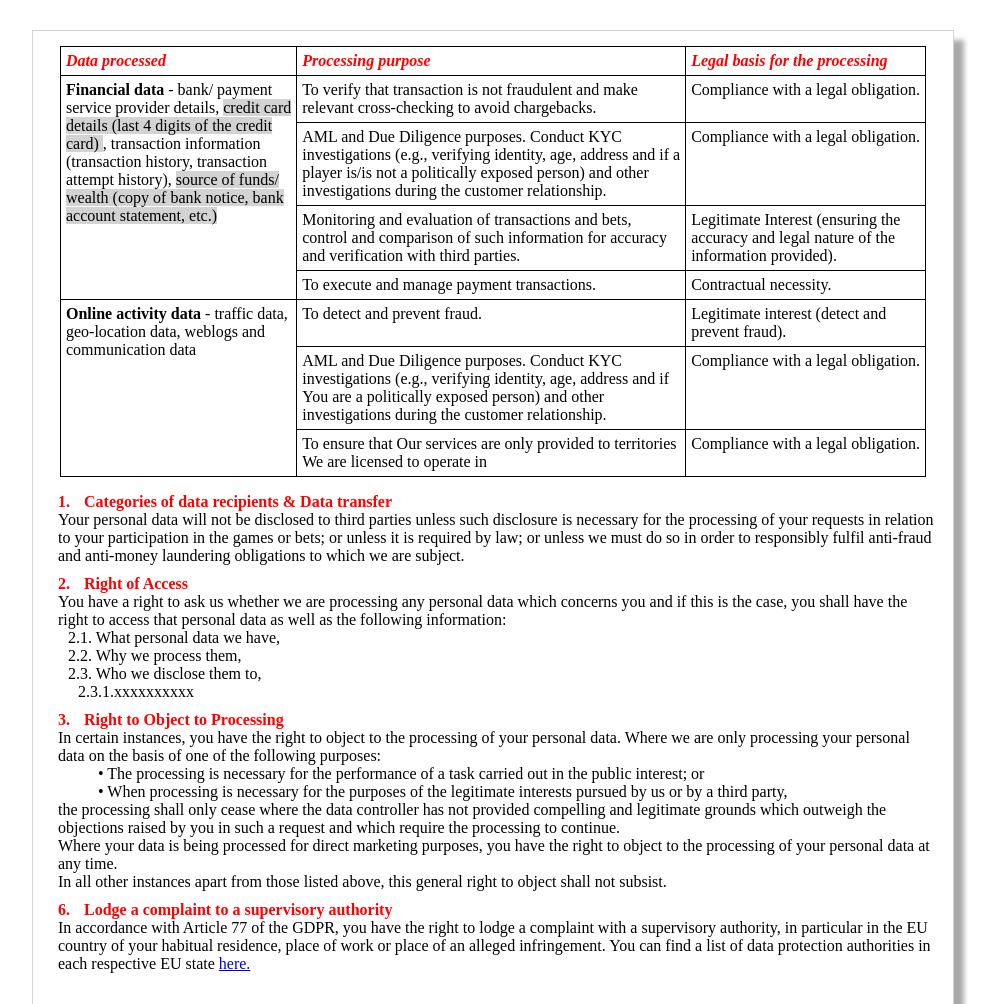
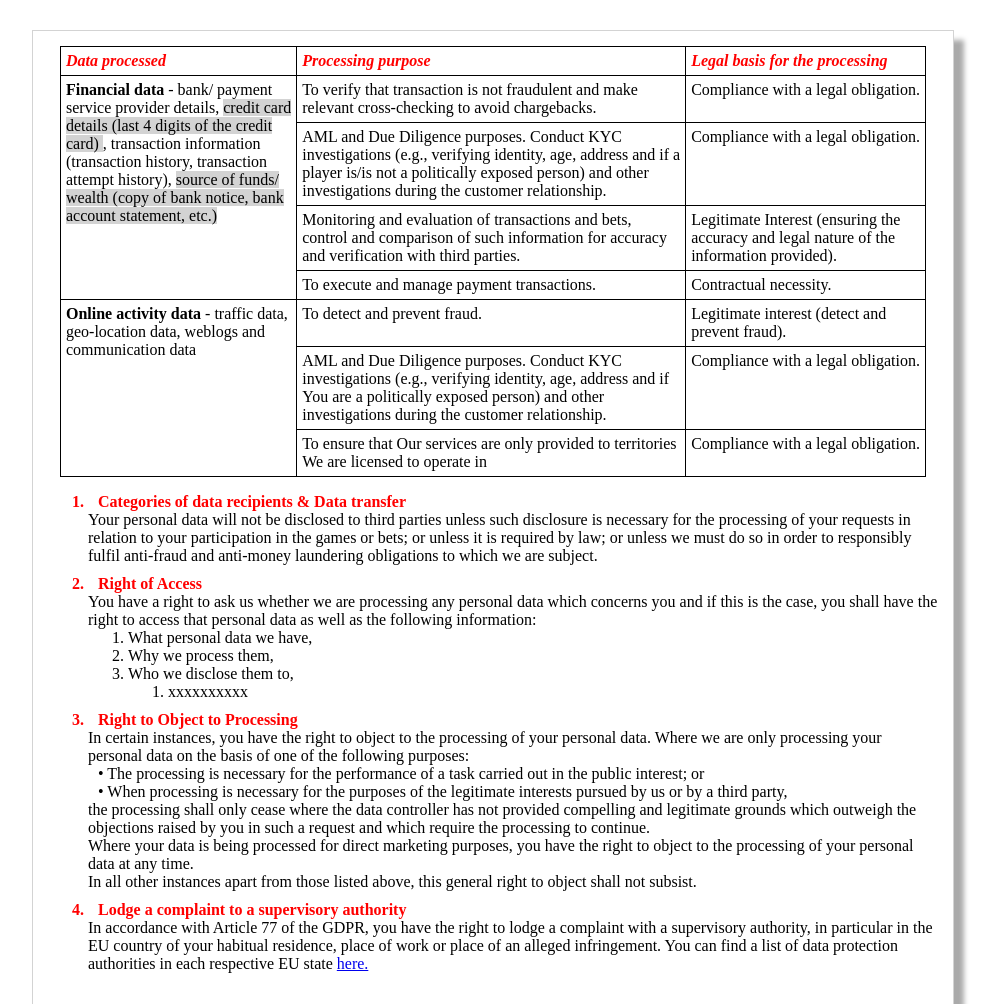
Before and after one commit to Alexey-Kaliostro/TT-policy, a plain HTML site: page index.html in a window 1280 px wide. Shown: the top 1004 px of the page, without its empty margins (147-1145 px from the left). Drawn offline with Linux system fonts and the light colour scheme.

Commit message:
ul fixed

```diff
--- a/index.html
+++ b/index.html
@@ -1,5 +1,6 @@
 <!DOCTYPE html>
 <html lang="en">
+
 <head>
     <meta charset="UTF-8">
     <meta http-equiv="X-UA-Compatible" content="IE=edge">
@@ -7,6 +8,7 @@
     <link rel="stylesheet" href="styles.css">
     <title>Document</title>
 </head>
+
 <body>
 
     <div class="container">
@@ -46,7 +48,8 @@
                     </td>
 
                     <td>
-                To verify that transaction is not fraudulent and make<br> relevant cross-checking to avoid chargebacks.
+                        To verify that transaction is not fraudulent and make<br> relevant cross-checking to avoid
+                        chargebacks.
                     </td>
                     <td>
                         Compliance with a legal obligation.
@@ -59,8 +62,10 @@
                 <tr>
 
                     <!-- <td></td> -->
-            <td>AML and Due Diligence purposes. Conduct KYC<br> investigations (e.g., verifying identity, age, address and if a<br> player is/is
-            not a politically exposed person) and other<br> investigations during the customer relationship.</td>
+                    <td>AML and Due Diligence purposes. Conduct KYC<br> investigations (e.g., verifying identity, age,
+                        address and if a<br> player is/is
+                        not a politically exposed person) and other<br> investigations during the customer relationship.
+                    </td>
                     <td>Compliance with a legal obligation.</td>
 
 
@@ -69,9 +74,11 @@
                 <!-- third table row start -->
                 <tr>
                     <!-- <td></td> -->
-            <td>Monitoring and evaluation of transactions and bets,<br> control and comparison of such information for accuracy<br> and
+                    <td>Monitoring and evaluation of transactions and bets,<br> control and comparison of such
+                        information for accuracy<br> and
                         verification with third parties.</td>
-            <td>Legitimate Interest (ensuring the<br> accuracy and legal nature of the<br> information provided).</td>
+                    <td>Legitimate Interest (ensuring the<br> accuracy and legal nature of the<br> information
+                        provided).</td>
 
 
                 </tr>
@@ -87,7 +94,8 @@
                 <!-- fourth table row start -->
                 <!-- fifth table row start -->
                 <tr>
-            <td rowspan="3"><strong>Online activity data</strong> - traffic data,<br> geo-location data, weblogs and<br> communication data</td>
+                    <td rowspan="3"><strong>Online activity data</strong> - traffic data,<br> geo-location data, weblogs
+                        and<br> communication data</td>
                     <td>To detect and prevent fraud.</td>
                     <td>Legitimate interest (detect and<br> prevent fraud).</td>
 
@@ -97,7 +105,8 @@
                 <!-- sixth table row start -->
                 <tr>
                     <!-- <td></td> -->
-            <td>AML and Due Diligence purposes. Conduct KYC<br> investigations (e.g., verifying identity, age, address and if<br> You are a
+                    <td>AML and Due Diligence purposes. Conduct KYC<br> investigations (e.g., verifying identity, age,
+                        address and if<br> You are a
                         politically exposed person) and other<br> investigations during the customer relationship.</td>
                     <td>Compliance with a legal obligation.</td>
 
@@ -107,7 +116,8 @@
                 <!-- seventh table row start -->
                 <tr>
                     <!-- <td></td> -->
-            <td>To ensure that Our services are only provided to territories<br> We are licensed to operate in</td>
+                    <td>To ensure that Our services are only provided to territories<br> We are licensed to operate in
+                    </td>
                     <td>Compliance with a legal obligation.</td>
 
 
@@ -123,9 +133,12 @@
                     Categories of data recipients & Data transfer
                 </p>
                 <p>
-        Your personal data will not be disclosed to third parties unless such disclosure is necessary for the processing of your
-    requests in relation to your participation in the games or bets; or unless it is required by law; or unless we must do
-    so in order to responsibly fulfil anti-fraud and anti-money laundering obligations to which we are subject.
+                    Your personal data will not be disclosed to third parties unless such disclosure is necessary for
+                    the processing of your
+                    requests in relation to your participation in the games or bets; or unless it is required by law; or
+                    unless we must do
+                    so in order to responsibly fulfil anti-fraud and anti-money laundering obligations to which we are
+                    subject.
                 </p>
             </li>
 
@@ -135,22 +148,23 @@
                     Right of Access
                 </p>
                 <p>
-        You have a right to ask us whether we are processing any personal data which concerns you and if this is the case, you
+                    You have a right to ask us whether we are processing any personal data which concerns you and if
+                    this is the case, you
                     shall have the right to access that personal data as well as the following information:
                 </p>
 
                 <ol>
 
-        <li>
+                    <li class="sub-item">
                         What personal data we have,
                     </li>
-        <li>
+                    <li class="sub-item">
                         Why we process them,
                     </li>
-        <li>
+                    <li class="sub-item">
                         Who we disclose them to,
                         <ol>
-                    <li>xxxxxxxxxx</li>
+                            <li class="sub-item">xxxxxxxxxx</li>
                         </ol>
                     </li>
 
@@ -162,12 +176,13 @@
 
 
             <li class="main-list-item">
-        <p class="list-item-content">
+                <p class="list-item-content item">
                     Right to Object to Processing
                 </p>
             </li>
             <p>
-        In certain instances, you have the right to object to the processing of your personal data. Where we are only processing
+                In certain instances, you have the right to object to the processing of your personal data. Where we are
+                only processing
                 your personal data on the basis of one of the following purposes:
             </p>
 
@@ -176,17 +191,20 @@
                     The processing is necessary for the performance of a task carried out in the public interest; or
                 </li>
                 <li>
-                When processing is necessary for the purposes of the legitimate interests pursued by us or by a third party,
+                    When processing is necessary for the purposes of the legitimate interests pursued by us or by a
+                    third party,
                 </li>
             </ul>
 
             <p>
-            the processing shall only cease where the data controller has not provided compelling and legitimate grounds which
+                the processing shall only cease where the data controller has not provided compelling and legitimate
+                grounds which
                 outweigh the objections raised by you in such a request and which require the processing to continue.
             </p>
 
             <p>
-        Where your data is being processed for direct marketing purposes, you have the right to object to the processing of your
+                Where your data is being processed for direct marketing purposes, you have the right to object to the
+                processing of your
                 personal data at any time.
             </p>
 
@@ -194,14 +212,16 @@
                 In all other instances apart from those listed above, this general right to object shall not subsist.
             </p>
 
-    <li class="main-list-item">
+            <li class="main-list-item item">
                 <p class="list-item-content">
                     Lodge a complaint to a supervisory authority
                 </p>
             </li>
             <p>
-        In accordance with Article 77 of the GDPR, you have the right to lodge a complaint with a supervisory authority, in
-    particular in the EU country of your habitual residence, place of work or place of an alleged infringement. You can find
+                In accordance with Article 77 of the GDPR, you have the right to lodge a complaint with a supervisory
+                authority, in
+                particular in the EU country of your habitual residence, place of work or place of an alleged
+                infringement. You can find
                 a list of data protection authorities in each respective EU state
                 <a href="https://edpb.europa.eu/about-edpb/board/members_en" target="_blank">
                     here.
@@ -211,4 +231,5 @@
         </ol>
     </div>
 </body>
+
 </html>
--- a/styles.css
+++ b/styles.css
@@ -50,23 +50,31 @@ ul li::before {
   content: "•";
   color: black;
 }
+.unordered-list {
+  list-style-type: none;
+}
 
-OL {
-  counter-reset: item;
+.unordered-list:not(OL) {
+  counter-reset: li;
   padding-left: 10px;
 }
-LI {
+.unordered-list:not(LI) {
   display: block;
 }
-LI:before {
-  content: counters(item, ".") ".";
+.unordered-list:not(LI:before) {
+  content: counters(li, ".") ".";
 
-  counter-increment: item;
+  counter-increment: li;
 }
 
-li.main-list-item::before {
+.unordered-list:not(li.main-list-item::before) {
   font-weight: bold;
   color: red;
+}
+
+li.main-list-item::marker {
+  color: red;
+  font-weight: bold;
 }
 
 .main-list-item {
```
Lines whose indentation alone changed are shown as unchanged.
